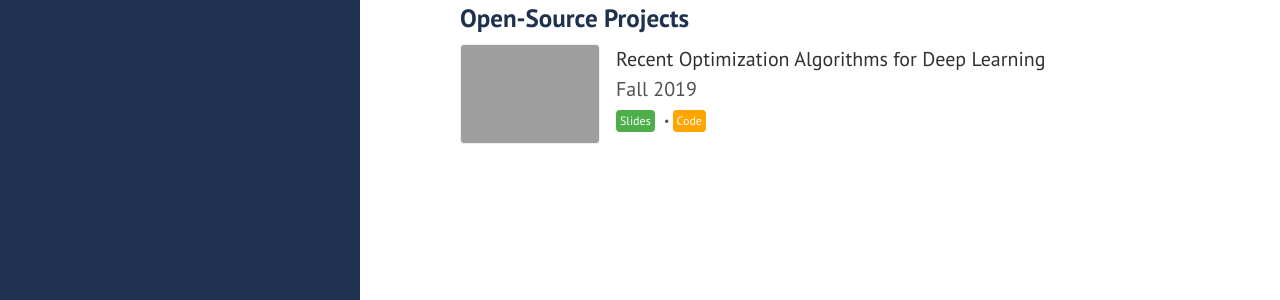
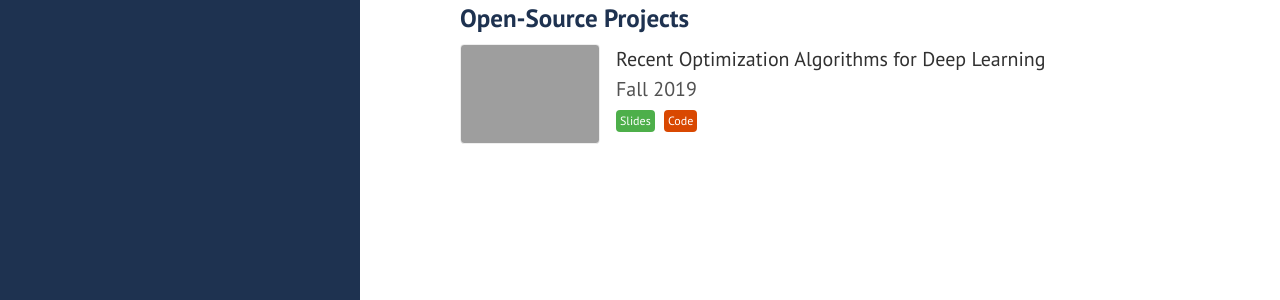
Before and after one commit to nicklashansen/nicklashansen.github.io, a Jekyll site: the page built from index.html, in a window 1280 px wide. Shown: the part 430-730 px from the top of the page. Built offline with Jekyll 4.4.1, drawn with Linux system fonts in a browser that asks for light colours; the list of posts is cut into pages by our own code; grey boxes are pictures that could not be loaded.

Commit message:
minor changes to style

```diff
--- a/public/css/nicklashansen.css
+++ b/public/css/nicklashansen.css
@@ -48,6 +48,10 @@
     color: #313131;
 }
 
+.nicklashansen-item-desc {
+    font-size: 0.8;
+}
+
 .nicklashansen-item-links {
     display: block;
     font-size: 0.6rem;
@@ -63,7 +67,7 @@
 }
 
 .nicklashansen-code {
-    background-color: orange;
+    background-color: #d94801;
 }
 
 .nicklashansen-slides {
```
Also changed, not shown: _posts/2013-12-28-about.md (+1 -1 lines).
